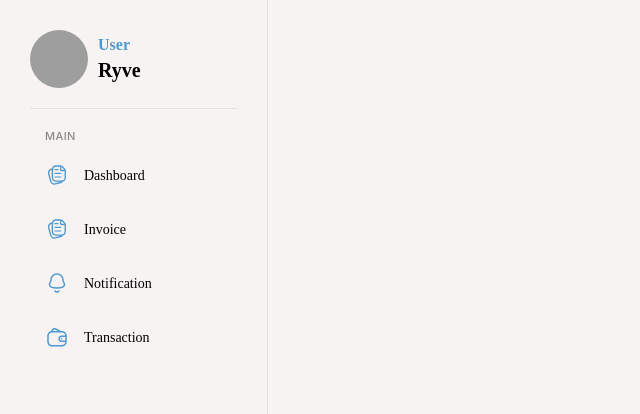
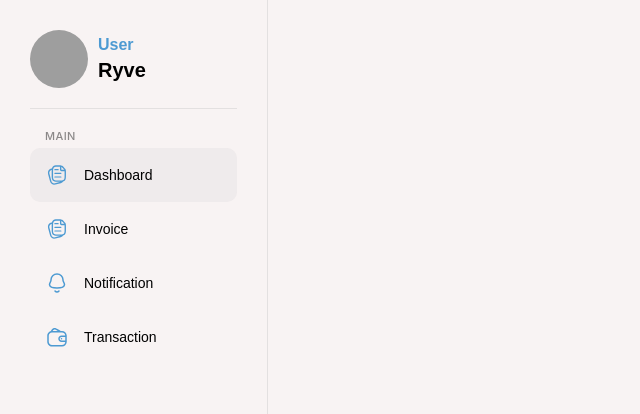
Before and after one commit to ryvexc/e-bank, a Next.js app: page /components/Sidebar in a window 1280 px wide. Shown: the top 414 px of the page, without its empty margins (0-640 px from the left). Built offline with nearby package versions, Linux system fonts and the light colour scheme; grey boxes are pictures that could not be loaded.

Commit message:
Adding Google Fonts

```diff
--- a/pages/components/Sidebar.jsx
+++ b/pages/components/Sidebar.jsx
@@ -39,7 +39,7 @@ const Sidebar = () => {
         <div className="main-prop">MAIN</div>
         <ul>
           {navbar.map((menu, index) => {
-            return <li ref={refs[index]} className="nav-list clickanimation" key={menu.name} onClick={e => redirect(index)}>
+            return <li ref={refs[index]} className={"nav-list clickanimation " + (index == 0 ? "active" : "")} key={menu.name} onClick={e => redirect(index)}>
               <img src={menu.icon.src} alt="" />
               <p>{menu.name}</p>
             </li>
--- a/styles/globals.css
+++ b/styles/globals.css
@@ -1,12 +1,14 @@
 @tailwind base;
 @tailwind components;
 @tailwind utilities;
+
+@import url('https://fonts.googleapis.com/css2?family=Poppins:wght@100;200;300;400;500;600;700;800;900&display=swap');
 
 :root {
   --primary-color: #4D9AD2;
   --background-primary-color: #F8F3F3;
   --etc: #C1C1C164;
-  --font-family: "Poppins";
+  --font-family: "Poppins", sans-serif;
 }
 
 @media (prefers-color-scheme: dark) {
```
